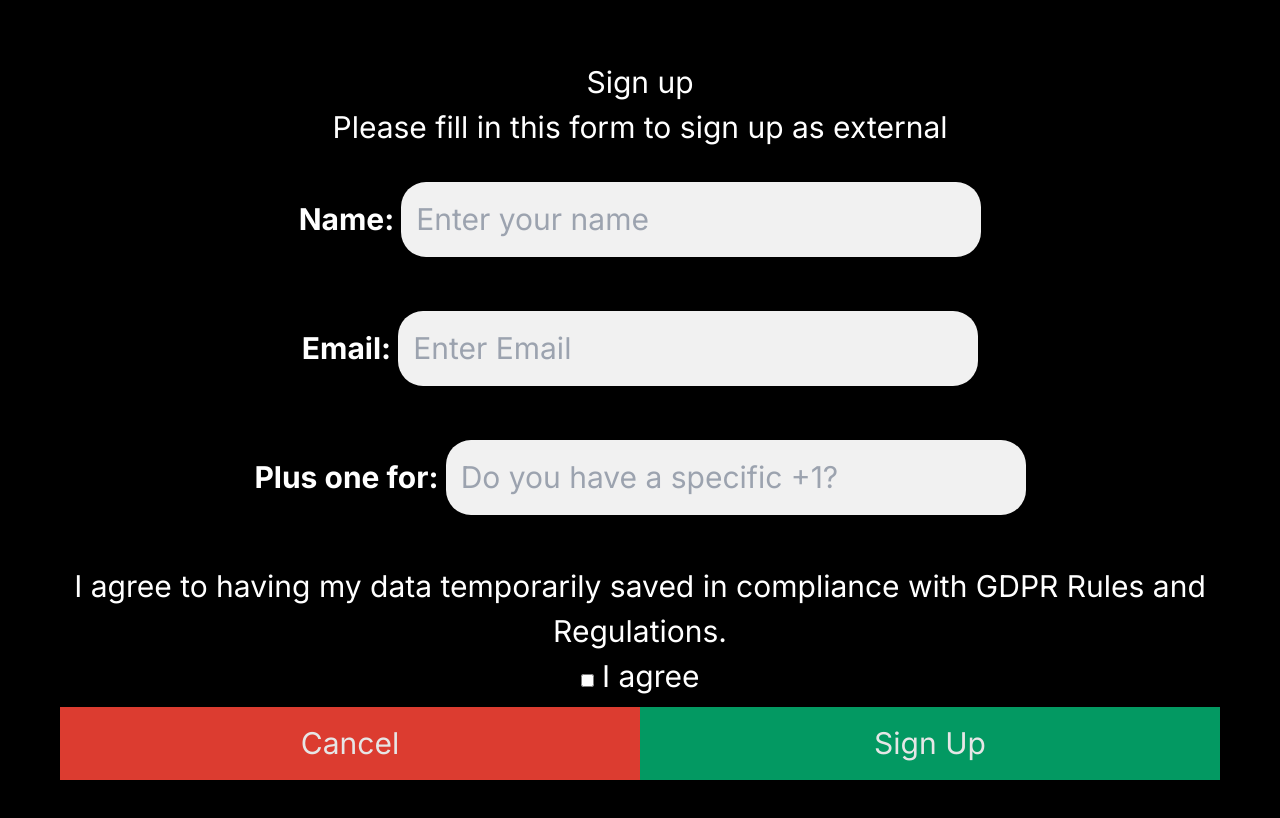
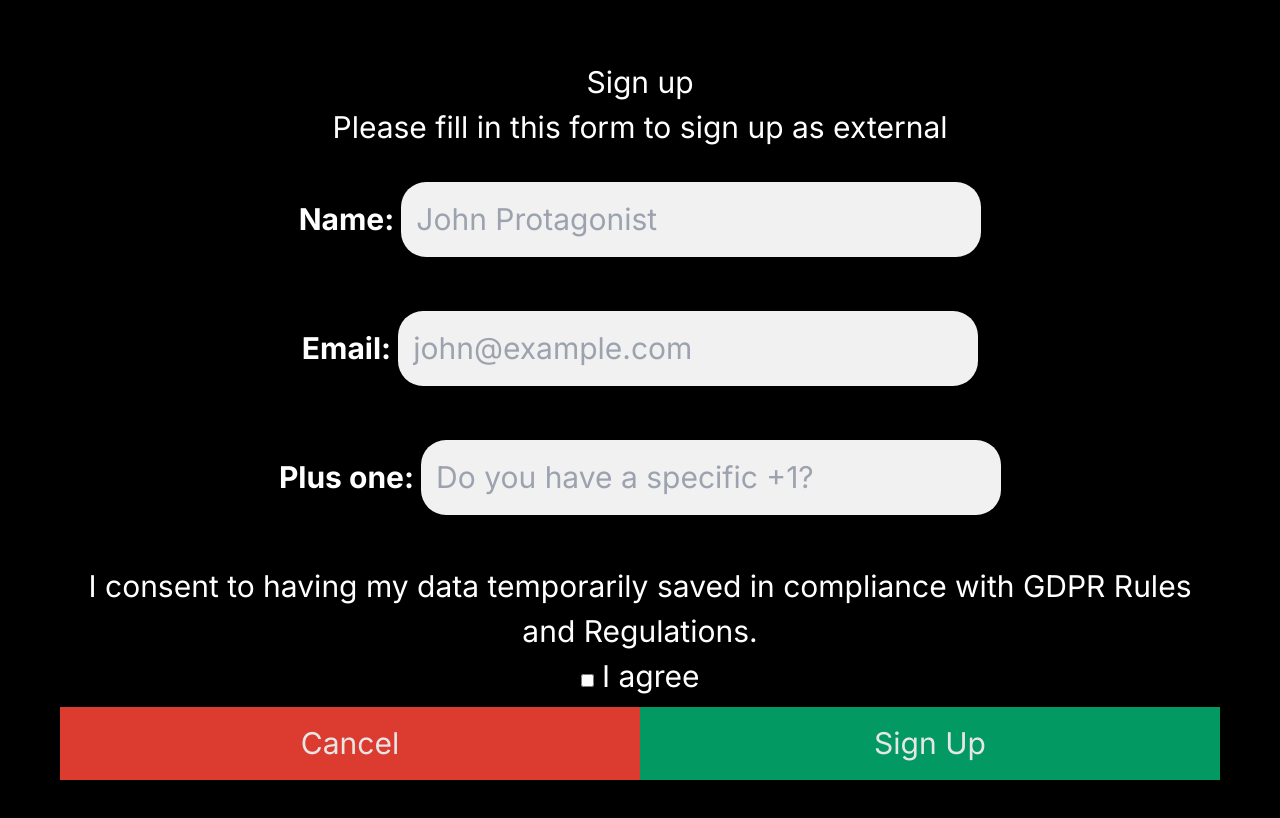
Before and after one commit to neonguyen-dev/the-coffin, a Next.js app: page /signup in a window 1280 px wide. Shown: the top 818 px of the page. Built offline with nearby package versions, Linux system fonts and the light colour scheme.

Commit message:
edited small things in signup

```diff
--- a/src/app/views/signupView.jsx
+++ b/src/app/views/signupView.jsx
@@ -7,23 +7,23 @@ export default function SignupView(){
             <hr></hr>
             <div>
                 <label><b>Name: </b></label>
-                <input type="text" placeholder="Enter your name" name="name" required></input>
+                <input type="text" placeholder="John Protagonist" name="name" required></input>
             </div>
 
             <hr></hr>
             <div>
                 <label><b>Email: </b></label>
-                <input type="text" placeholder="Enter Email" name="email" required></input>
+                <input type="text" placeholder="john@example.com" name="email" required></input>
             </div>
 
             <hr></hr>
             <div>
-                <label><b>Plus one for: </b></label>
+                <label><b>Plus one: </b></label>
                 <input type="text" placeholder="Do you have a specific +1?" name="name" required></input>
             </div>
 
             <hr></hr>
-            <p>I agree to having my data temporarily saved in compliance with <a href="#">GDPR Rules and Regulations</a>.</p>
+            <p>I consent to having my data temporarily saved in compliance with <a href="https://gdpr-info.eu/">GDPR Rules and Regulations</a>.</p>
 
             <label>
                 <input type="checkbox" name="remember"></input> I agree
```
